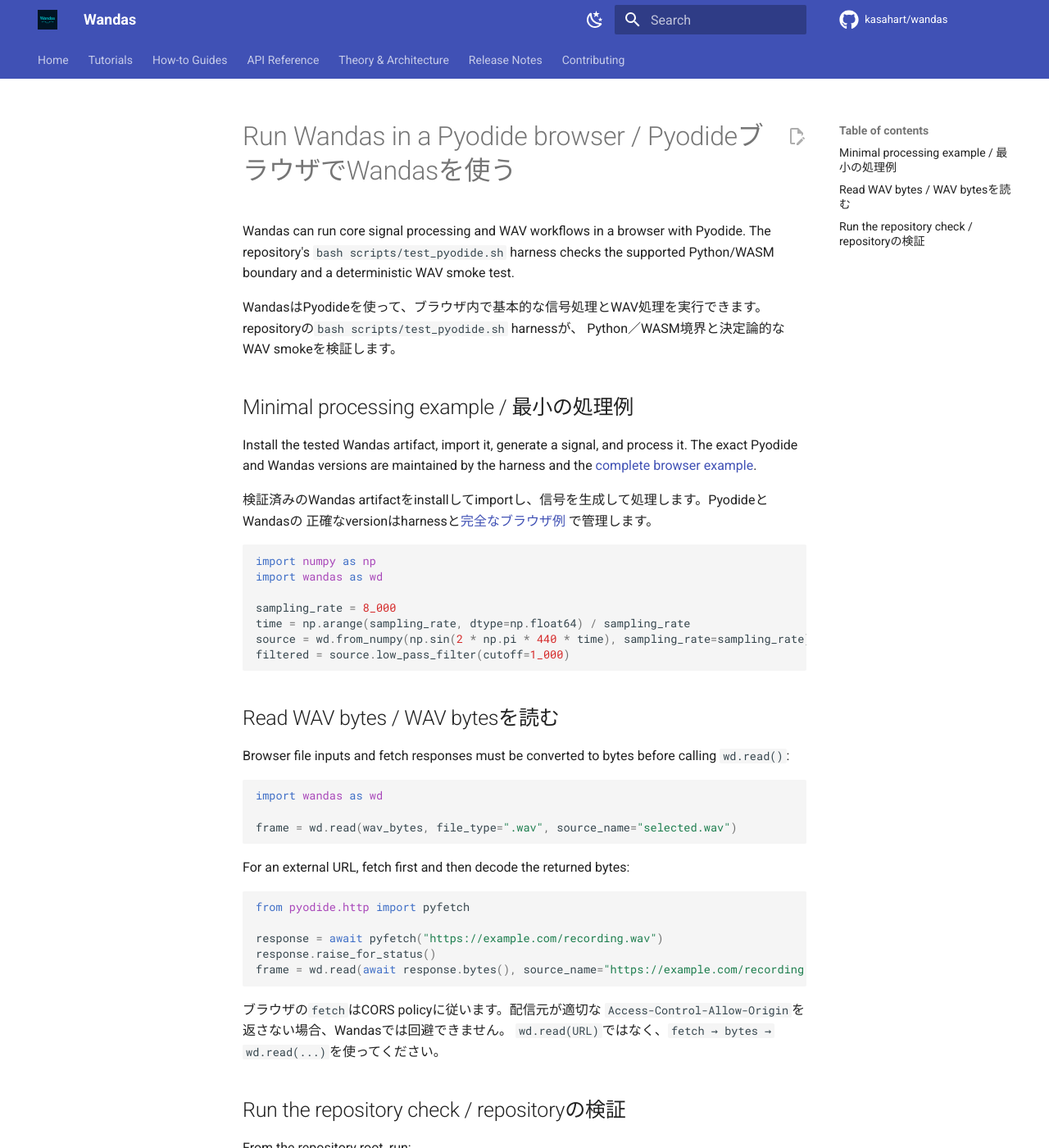
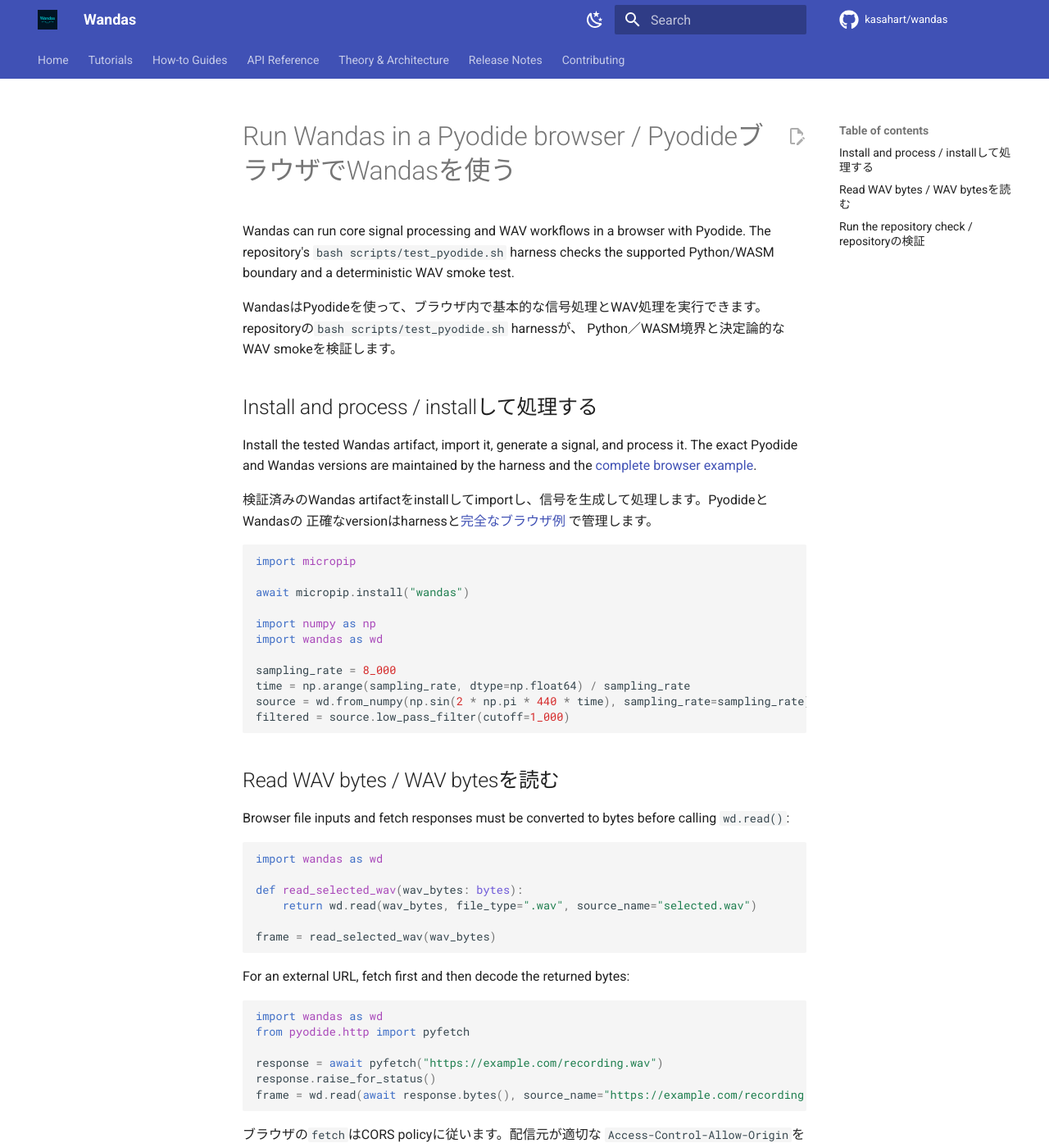
Before and after one commit to kasahart/wandas, an MkDocs documentation site: the page built from docs/src/how-to/pyodide-browser.md, in a window 1280 px wide and 1400 px high. Shown: the whole window at 82% size. Built offline with MkDocs 1.6.1 and Material for MkDocs 9.7.7, drawn with Linux system fonts in a browser that asks for light colours; comment, search, counter and statistics services are not loaded.

Commit message:
docs: close PR2 review gaps

````diff
--- a/docs/src/how-to/pyodide-browser.md
+++ b/docs/src/how-to/pyodide-browser.md
@@ -8,7 +8,7 @@ WandasはPyodideを使って、ブラウザ内で基本的な信号処理とWAV
 repositoryの`bash scripts/test_pyodide.sh` harnessが、
 Python／WASM境界と決定論的なWAV smokeを検証します。
 
-## Minimal processing example / 最小の処理例
+## Install and process / installして処理する
 
 Install the tested Wandas artifact, import it, generate a signal, and process
 it. The exact Pyodide and Wandas versions are maintained by the harness and the
@@ -19,6 +19,10 @@ it. The exact Pyodide and Wandas versions are maintained by the harness and the
 で管理します。
 
 ```python
+import micropip
+
+await micropip.install("wandas")
+
 import numpy as np
 import wandas as wd
 
@@ -36,12 +40,16 @@ calling `wd.read()`:
 ```python
 import wandas as wd
 
-frame = wd.read(wav_bytes, file_type=".wav", source_name="selected.wav")
+def read_selected_wav(wav_bytes: bytes):
+    return wd.read(wav_bytes, file_type=".wav", source_name="selected.wav")
+
+frame = read_selected_wav(wav_bytes)
 ```
 
 For an external URL, fetch first and then decode the returned bytes:
 
 ```python
+import wandas as wd
 from pyodide.http import pyfetch
 
 response = await pyfetch("https://example.com/recording.wav")
````
Also changed, not shown: docs/src/contributing.md (+5 -0 lines), docs/src/contributing/frame-operation-extensions.md (+6 -0 lines), docs/src/explanation/index.md (+2 -1 lines), docs/src/explanation/scalability-contract.md (+1 -1 lines), docs/src/release-notes/template.md (+3 -3 lines), 2 other files.
